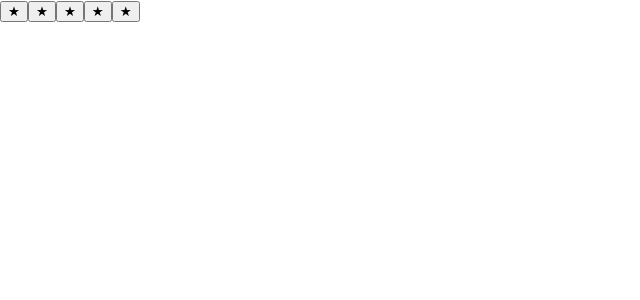
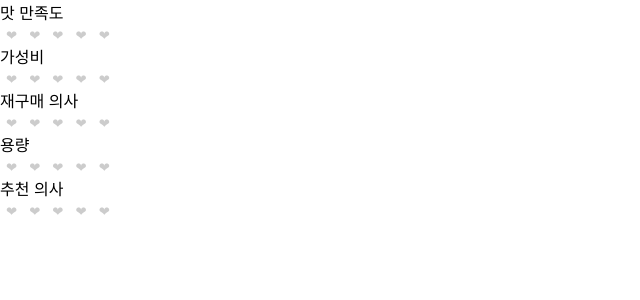
Before and after one commit to swsnu/swppfall2022-team19, a React (Create React App) app in the folder frontend/cu/: page /1/ProductDetail in a window 1280 px wide. Shown: the top 300 px of the page, without its empty margins (0-640 px from the left). Built offline with nearby package versions, Linux system fonts and the light colour scheme.

Commit message:
initial rating form done

```diff
--- /dev/null
+++ b/frontend/cu/src/components/RatingForm/HeartRating.css
@@ -0,0 +1,12 @@
+button {
+    background-color: transparent;
+    border: none;
+    outline: none;
+    cursor: pointer;
+  }
+  .on {
+    color: #000;
+  }
+  .off {
+    color: #ccc;
+  }
--- a/frontend/cu/src/components/RatingForm/CircleRating.tsx
+++ b/frontend/cu/src/components/RatingForm/HeartRating.tsx
@@ -1,24 +1,29 @@
 import React, { useState } from 'react'
+import "./HeartRating.css"
 
+interface Props{
+    score: number,
+    updateScore: (arg: number) => void
+}
 
-function CircleRating() {
+function HeartRating(props: Props) {
     const [hover, setHover] = useState(0);
     const [rating, setRating] = useState(0);
 
     return (
-        <div className="star-rating">
-            {[...Array(5)].map((star, index) => {
+        <div className="heart-rating">
+            {[...Array(5)].map((heart, index) => {
                 index += 1;
                 return (
                     <button
                         type="button"
                         key={index}
                         className={index <= ((hover && hover) || hover) ? "on" : "off"}
-                        onClick={() => setRating(index)}
+                        onClick={() => {setRating(index); props.updateScore(index)}}
                         onMouseEnter={() => setHover(index)}
                         onMouseLeave={() => setHover(rating)}
                     >
-                        <span className="star">&#9733;</span>
+                        <span className="heart">&#10084;</span>
                     </button>
                 );
             })}
@@ -26,4 +31,5 @@ function CircleRating() {
     )
 }
 
-export default CircleRating
+
+export default HeartRating
--- a/frontend/cu/src/components/RatingForm/RatingForm.tsx
+++ b/frontend/cu/src/components/RatingForm/RatingForm.tsx
@@ -1,20 +1,85 @@
-import React from 'react'
-import CircleRate from './CircleRating'
+import React, { useState } from 'react'
+import HeartRating from './HeartRating'
 
 type Props = {
-    user_id: number,
-    product_id: number,
-    score: number[],
-    clickSubmit?: React.MouseEventHandler<HTMLButtonElement>,
-    clickCancel?: React.MouseEventHandler<HTMLButtonElement>
+  user_id: number,
+  product_id: number,
+  category_id: number,
+  score: number[],
+  clickSubmit?: React.MouseEventHandler<HTMLButtonElement>,
+  clickCancel?: React.MouseEventHandler<HTMLButtonElement>,
+
 }
 
 
 function RatingForm(props: Props) {
+
+  //update score for each question when the user clicks rating
+  const [score1, setScore1] = useState(0);
+  const [score2, setScore2] = useState(0);
+  const [score3, setScore3] = useState(0);
+  const [score4, setScore4] = useState(0);
+  const [score5, setScore5] = useState(0);
+
+  const updateScore1 = (score: number): void => {
+    setScore1(score)
+  }
+  const updateScore2 = (score: number): void => {
+    setScore2(score)
+  }
+  const updateScore3 = (score: number): void => {
+    setScore3(score)
+  }
+  const updateScore4 = (score: number): void => {
+    setScore4(score)
+  }
+  const updateScore5 = (score: number): void => {
+    setScore5(score)
+  }
+
   return (
-    <div>
+    <div className="ratingForm">
+      맛 만족도 {<HeartRating score={score1} updateScore={updateScore1} />}
+      가성비 {<HeartRating score={score2} updateScore={updateScore2} />}
+      재구매 의사 {<HeartRating score={score3} updateScore={updateScore3} />}
 
-        {<CircleRate/>}
+      <div>
+        {props.category_id === 0 &&
+          <div> 편리성 </div>
+        }
+        {props.category_id === 1 &&
+          <div> 용량 </div>
+        }
+        {props.category_id === 2 &&
+          <div> 신선도 </div>
+        }
+        {props.category_id === 3 &&
+          <div> 건더기 양 </div>
+        }
+        {props.category_id === 4 &&
+          <div> 목넘김 </div>
+        }
+        {<HeartRating score={score4} updateScore={updateScore4} />}
+      </div>
+
+      <div>
+        {props.category_id === 0 &&
+          <div> 재료 양 </div>
+        }
+        {props.category_id === 1 &&
+          <div> 추천 의사 </div>
+        }
+        {props.category_id === 2 &&
+          <div> 당도 </div>
+        }
+        {props.category_id === 3 &&
+          <div> 간편함 </div>
+        }
+        {props.category_id === 4 &&
+          <div> 당도 </div>
+        }
+        {<HeartRating score={score5} updateScore={updateScore5} />}
+      </div>
     </div>
   )
 }
--- a/frontend/cu/src/containers/ProductDetailPage/ProductDetailPage.tsx
+++ b/frontend/cu/src/containers/ProductDetailPage/ProductDetailPage.tsx
@@ -8,7 +8,7 @@ function ProductDetailPage() {
 
   return (
     <div>
-      {<RatingForm user_id={1} product_id={1} score={[]}/>}
+      {<RatingForm user_id={1} product_id={1} category_id = {1} score={[]}/>}
     </div>
   )
 }
--- a/frontend/cu/src/store/slices/Review.ts
+++ b/frontend/cu/src/store/slices/Review.ts
@@ -6,6 +6,7 @@ export interface ReviewType{
     id: number,
     user_id: number,
     product_id: number,
+    category_id: number,
     score: number[],
     //comment:string  --> 다른 컴포넌트에 만들어져 있어서 어떻게 integrate할 지 결정해야함
     }
@@ -17,7 +18,7 @@ export interface ReviewState{
 
 const initialState: ReviewState = {
     reviews: [
-        {id: 1, user_id: 1, product_id: 1, score: [4, 3, 5, 3, 3]}
+        {id: 1, user_id: 1, product_id: 1, category_id: 1, score: [4, 3, 5, 3, 3]}
     ],
     selectedReview: null
 }
@@ -33,7 +34,7 @@ export const fetchReview = createAsyncThunk(
 //post review to specific product
 export const postReview = createAsyncThunk(
     "api/postReview",
-   async (review: Pick<ReviewType, "user_id"|"product_id"|"score">,{dispatch}) => {
+   async (review: Pick<ReviewType, "user_id"|"product_id"|"category_id"|"score">,{dispatch}) => {
     const response = await axios.post("/api/productID/reviews/", review);
     dispatch(reviewActions.addReview(response.data));
    }
@@ -44,11 +45,12 @@ export const reviewSlice = createSlice({
     name: "review",
     initialState,
     reducers: {
-        addReview: (state, action: PayloadAction<{user_id: number, product_id: number, score: number[]}>) =>{
+        addReview: (state, action: PayloadAction<{user_id: number, product_id: number, category_id:number,score: number[]}>) =>{
             const newReview = {
                 id: state.reviews.length === 0 ? state.reviews.length + 1: state.reviews[state.reviews.length -1].id + 1,
                 user_id: action.payload.user_id,
                 product_id: action.payload.product_id,
+                category_id: action.payload.category_id,
                 score : action.payload.score,
             }
             state.reviews.push(newReview);
```
